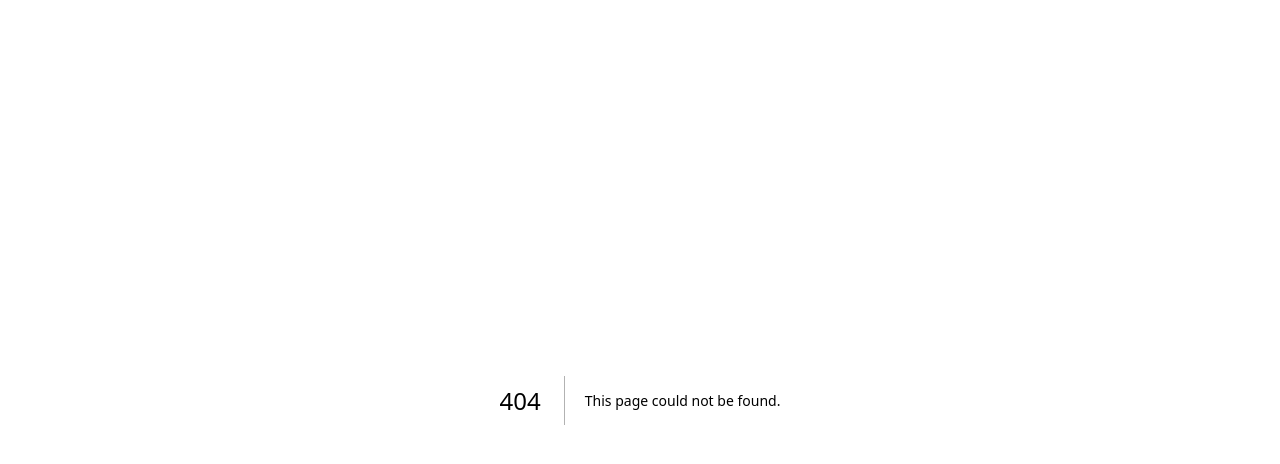
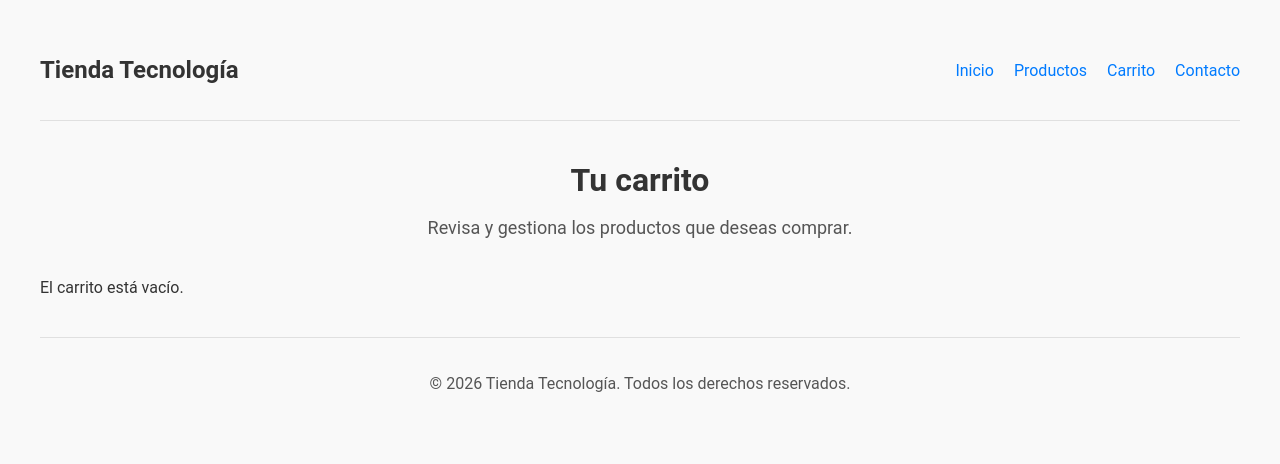
Before and after one commit to FranciscoSSequeira/TiendaTecnologia1, a Next.js app in the folder front/: page /carrito in a window 1280 px wide. Before the commit this address had no page. Shown: the top 464 px of the page. Built offline with nearby package versions, Linux system fonts and the light colour scheme.

Commit message:
agregado carrito primera parte

```diff
--- /dev/null
+++ b/front/components/Cart/Cart.js
@@ -0,0 +1,44 @@
+import { useCart } from "../../context/CartContext";
+
+export default function Cart() {
+  const { cart, removeFromCart, updateQuantity, clearCart } = useCart();
+
+  const total = cart.reduce((sum, item) => sum + item.price * item.quantity, 0);
+
+  if (cart.length === 0) {
+    return <div>El carrito está vacío.</div>;
+  }
+
+  return (
+    <div>
+      <h2>Carrito de compras</h2>
+      <button onClick={clearCart}>Vaciar carrito</button>
+      <ul>
+        {cart.map((item) => (
+          <li key={item.id} style={{ marginBottom: "20px" }}>
+            <img src={item.imgUrl} alt={item.name} width={80} />
+            <div>
+              <strong>{item.name}</strong> - ${item.price}
+            </div>
+            <div>
+              Cantidad:
+              <input
+                type="number"
+                min={1}
+                value={item.quantity}
+                onChange={(e) =>
+                  updateQuantity(item.id, Number(e.target.value))
+                }
+                style={{ width: "50px", marginLeft: "10px" }}
+              />
+              <button onClick={() => removeFromCart(item.id)} style={{ marginLeft: "10px" }}>
+                Quitar
+              </button>
+            </div>
+          </li>
+        ))}
+      </ul>
+      <h3>Total: ${total.toFixed(2)}</h3>
+    </div>
+  );
+}
--- /dev/null
+++ b/front/context/CartContext.js
@@ -0,0 +1,56 @@
+import { createContext, useContext, useEffect, useState } from "react";
+
+const CartContext = createContext();
+
+export function CartProvider({ children }) {
+  const [cart, setCart] = useState([]);
+
+  useEffect(() => {
+    const storedCart = localStorage.getItem("cart");
+    if (storedCart) setCart(JSON.parse(storedCart));
+  }, []);
+
+  useEffect(() => {
+    localStorage.setItem("cart", JSON.stringify(cart));
+  }, [cart]);
+
+  const addToCart = (product) => {
+    setCart((prev) => {
+      const found = prev.find((item) => item.id === product.id);
+      if (found) {
+        return prev.map((item) =>
+          item.id === product.id
+            ? { ...item, quantity: item.quantity + 1 }
+            : item
+        );
+      }
+      return [...prev, { ...product, quantity: 1 }];
+    });
+  };
+
+  const removeFromCart = (productId) => {
+    setCart((prev) => prev.filter((item) => item.id !== productId));
+  };
+
+  const updateQuantity = (productId, quantity) => {
+    setCart((prev) =>
+      prev.map((item) =>
+        item.id === productId ? { ...item, quantity } : item
+      )
+    );
+  };
+
+  const clearCart = () => setCart([]);
+
+  return (
+    <CartContext.Provider
+      value={{ cart, addToCart, removeFromCart, updateQuantity, clearCart }}
+    >
+      {children}
+    </CartContext.Provider>
+  );
+}
+
+export function useCart() {
+  return useContext(CartContext);
+}
--- a/front/pages/_app.js
+++ b/front/pages/_app.js
@@ -1,5 +1,10 @@
 import '../styles/globals.css';
+import { CartProvider } from '../context/CartContext';
 
 export default function App({ Component, pageProps }) {
-  return <Component {...pageProps} />;
+  return (
+    <CartProvider>
+      <Component {...pageProps} />
+    </CartProvider>
+  );
 }
--- /dev/null
+++ b/front/pages/carrito.js
@@ -0,0 +1,28 @@
+import Link from "next/link";
+import Cart from "../components/Cart/Cart";
+
+export default function Carrito() {
+  return (
+    <div className="container">
+      <header className="header">
+        <h1 className="logo">Tienda Tecnología</h1>
+        <nav className="nav">
+          <Link href="/">Inicio</Link>
+          <Link href="/productos">Productos</Link>
+          <Link href="/carrito">Carrito</Link>
+          <Link href="/contacto">Contacto</Link>
+        </nav>
+      </header>
+      <section className="hero">
+        <h2>Tu carrito</h2>
+        <p>Revisa y gestiona los productos que deseas comprar.</p>
+      </section>
+      <main>
+        <Cart />
+      </main>
+      <footer className="footer">
+        <p>© 2026 Tienda Tecnología. Todos los derechos reservados.</p>
+      </footer>
+    </div>
+  );
+}
--- a/front/pages/index.js
+++ b/front/pages/index.js
@@ -9,6 +9,7 @@ export default function Home() {
         <nav className="nav">
           <Link href="/">Inicio</Link>
           <Link href="/productos">Productos</Link>
+          <Link href="/carrito">Carrito</Link> {/* <-- Agregado */}
           <Link href="/contacto">Contacto</Link>
         </nav>
       </header>
@@ -18,7 +19,7 @@ export default function Home() {
         <p>Encuentra los mejores productos al mejor precio.</p>
       </section>
       <footer className="footer">
-        <p>© 2025 Tienda Tecnología. Todos los derechos reservados.</p>
+        <p>© 2026 Tienda Tecnología. Todos los derechos reservados.</p>
       </footer>
     </div>
   );
```
Also changed, not shown: front/components/Cart/Cart.module.css (added).
